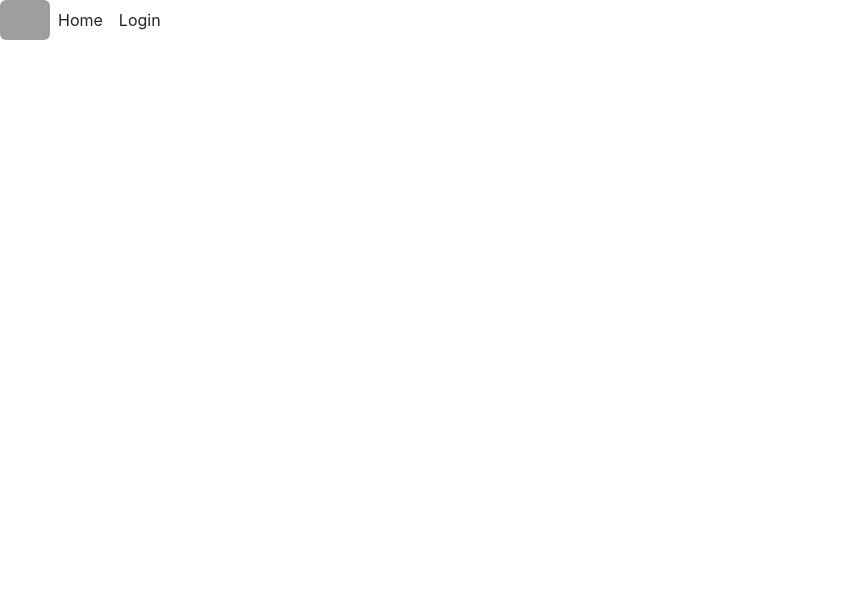
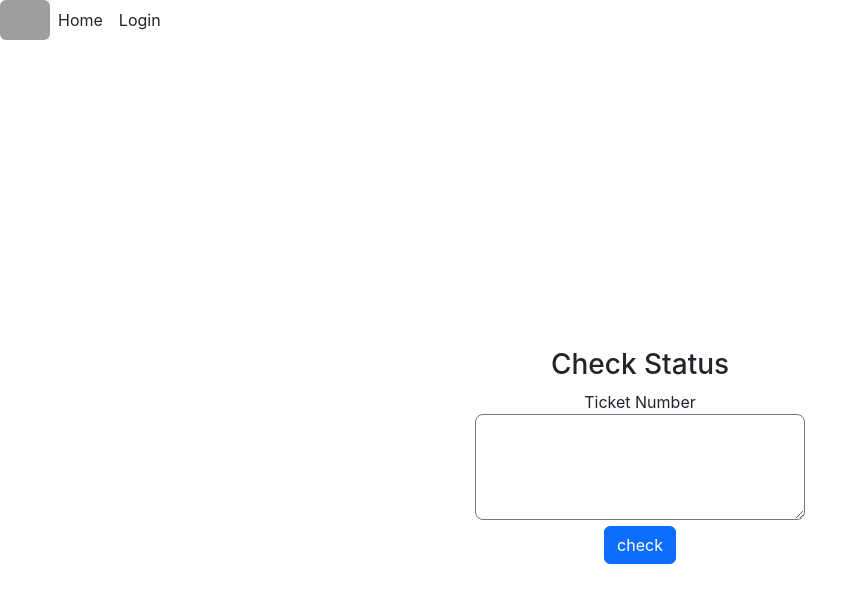
Before and after one commit to bishal-dd/jnec_support_system_project, a React (Create React App) app in the folder client/: page /check in a window 1280 px wide. Before the commit this address had no page. Shown: the top 602 px of the page, without its empty margins (0-868 px from the left). Built offline with nearby package versions, Linux system fonts and the light colour scheme; grey boxes are pictures that could not be loaded.

Commit message:
check component added

```diff
--- a/client/package.json
+++ b/client/package.json
@@ -10,6 +10,7 @@
     "@testing-library/react": "^13.4.0",
     "@testing-library/user-event": "^13.5.0",
     "react": "^18.2.0",
+    "react-bootstrap": "^2.7.2",
     "react-dom": "^18.2.0",
     "react-router-dom": "^6.9.0",
     "react-scripts": "^5.0.1",
--- a/client/src/App.js
+++ b/client/src/App.js
@@ -1,10 +1,10 @@
 import "./App.css";
 import NavbarComp from "./component/NavbarComp/NavbarComp";
 import HomeComp from "./component/User/HomeComp/HomeComp";
-
 import LoginComp from "./component/LoginComp/LoginComp";
 import { BrowserRouter, Routes, Route } from "react-router-dom";
 import AdminHome from "./component/Admin/AdminHome/AdminHome";
+import CheckComp from "./component/CheckComp/CheckComp";
 
 function App() {
   return (
@@ -15,6 +15,7 @@ function App() {
           <Route path="/" element={<HomeComp />} />
           <Route path="/login" element={<LoginComp />} />
           <Route path="/admin" element={<AdminHome />} />
+          <Route path="/check" element={<CheckComp />}  />
         </Routes>
       </BrowserRouter>
     </>
--- /dev/null
+++ b/client/src/component/CheckComp/CheckComp.js
@@ -0,0 +1,18 @@
+import React from 'react';
+import "./checkcomp.css";
+
+export default function CheckComp() {
+  return (
+    <div id="check-container">
+      <form className='check-form text-center'>
+      <h3 className=''>Check Status</h3>
+      <label className=''>Ticket Number</label><br />
+      <textarea id="ticket-number"name="ticket-number"
+            rows="4"class="rounded-3"></textarea><br />
+      <button className='btn btn-primary'>
+        check
+      </button>
+      </form>
+    </div>
+  )
+}
--- /dev/null
+++ b/client/src/component/CheckComp/checkcomp.css
@@ -0,0 +1,16 @@
+#check-container{
+    display: flex;
+    flex-direction: column;
+    align-items: center;
+    justify-content: center;
+    height: 100vh;
+}
+#ticket-number{
+    padding: 4px 30px;
+    width: 330px;
+}
+.check-form{
+    align-items:center;
+    justify-content: center;
+    width: 330px;
+}
```
Also changed, not shown: 1 other file (tests, documents, lock files or other folders).
